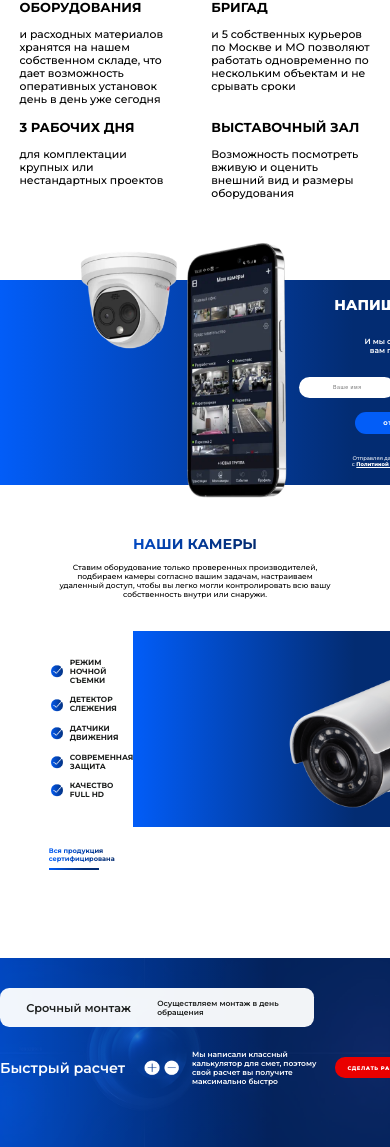
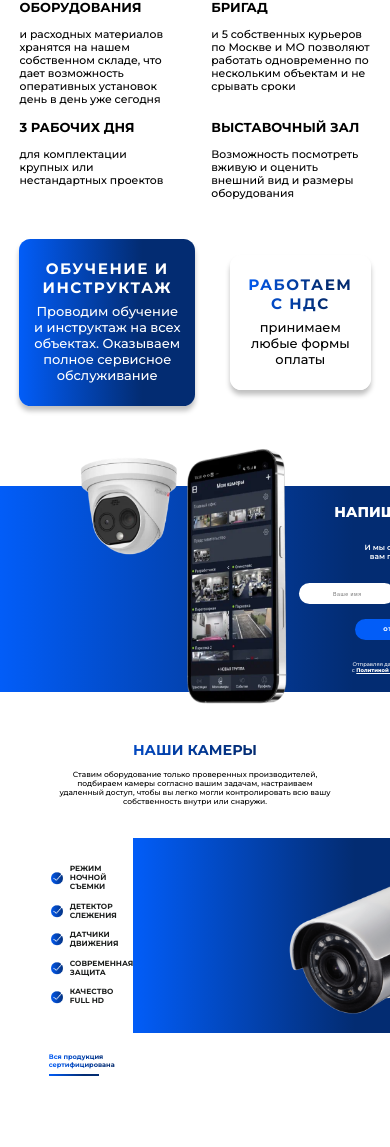
Before and after one commit to NeoScripter/inteco-sb-new-page, a PHP site: page / in a window 390 px wide; the page is wider, and only the part inside the window is pictured. Shown: the part 4229-5376 px from the top of that part. Run offline with PHP 8.4, Linux system fonts and the light colour scheme.

Commit message:
Added the bottom section to the about us mobile section

```diff
--- a/index.html
+++ b/index.html
@@ -331,6 +331,16 @@
                     <div class="abt-mb-grid-subtitle">для комплектации крупных или нестандартных проектов</div>
                     <div class="abt-mb-grid-subtitle">Возможность посмотреть вживую
                         и оценить внешний вид и размеры оборудования</div>
+                </div>
+                <div class="about-mb-flex-group">
+                    <div class="about-mb-flex-left">
+                        <h4>Обучение и инструктаж</h4>
+                        <p>Проводим обучение и инструктаж на всех объектах. Оказываем полное сервисное обслуживание</p>
+                    </div>
+                    <div class="about-mb-flex-right">
+                        <h4>Работаем с НДС</h4>
+                        <p>принимаем любые формы оплаты</p>
+                    </div>
                 </div>
             </div>
             <div class="about-outer-wrapper centering desktop">
--- a/inteco-sb-hp.css
+++ b/inteco-sb-hp.css
@@ -1509,6 +1509,52 @@ h4.about-mb-subtitle {
     font-weight: 500;
 }
 
+.about-mb-flex-group {
+    display: flex;
+    justify-content: space-between;
+    align-items: center;
+    text-align: center;
+    padding: calc(var(--bnr-mb-float-right-subtitle-fs) * 1.5);
+}
+
+.about-mb-flex-group h4 {
+    font-size: var(--bnr-mb-upper-btn-fs);
+    margin-bottom: calc(var(--bnr-mb-float-right-subtitle-fs) / 2);
+}
+
+.about-mb-flex-group p {
+    font-size: var(--bnr-mb-float-right-subtitle-fs);
+    font-weight: 500;
+}
+
+.about-mb-flex-left {
+    padding-inline: var(--bnr-mb-float-right-subtitle-fs);
+    padding-block: calc(var(--bnr-mb-float-right-subtitle-fs) * 1.5);
+    background: var(--header-links-gr);
+    color: #fff;
+    width: 50%;
+    border-radius: 11.46px;
+    box-shadow: 0 0.3em 0.3em 0 rgba(0, 0, 0, 0.25);
+}
+
+.about-mb-flex-right {
+    padding-inline: var(--bnr-mb-float-right-subtitle-fs);
+    padding-block: calc(var(--bnr-mb-float-right-subtitle-fs) * 1.5);
+    background-color: rgba(255, 255, 255, 0.9);
+    border-radius: 11.46px;
+    width: 40%;
+    box-shadow: 0 0.3em 0.3em 0 rgba(0, 0, 0, 0.25);
+}
+
+.about-mb-flex-right h4 {
+    background: var(--header-links-gr);
+    color: #032C72;
+
+    -webkit-background-clip: text;
+    background-clip: text;
+    color: transparent;
+}
+
 /****** Form section *******/
 
 .form-outer-wrapper {
```
